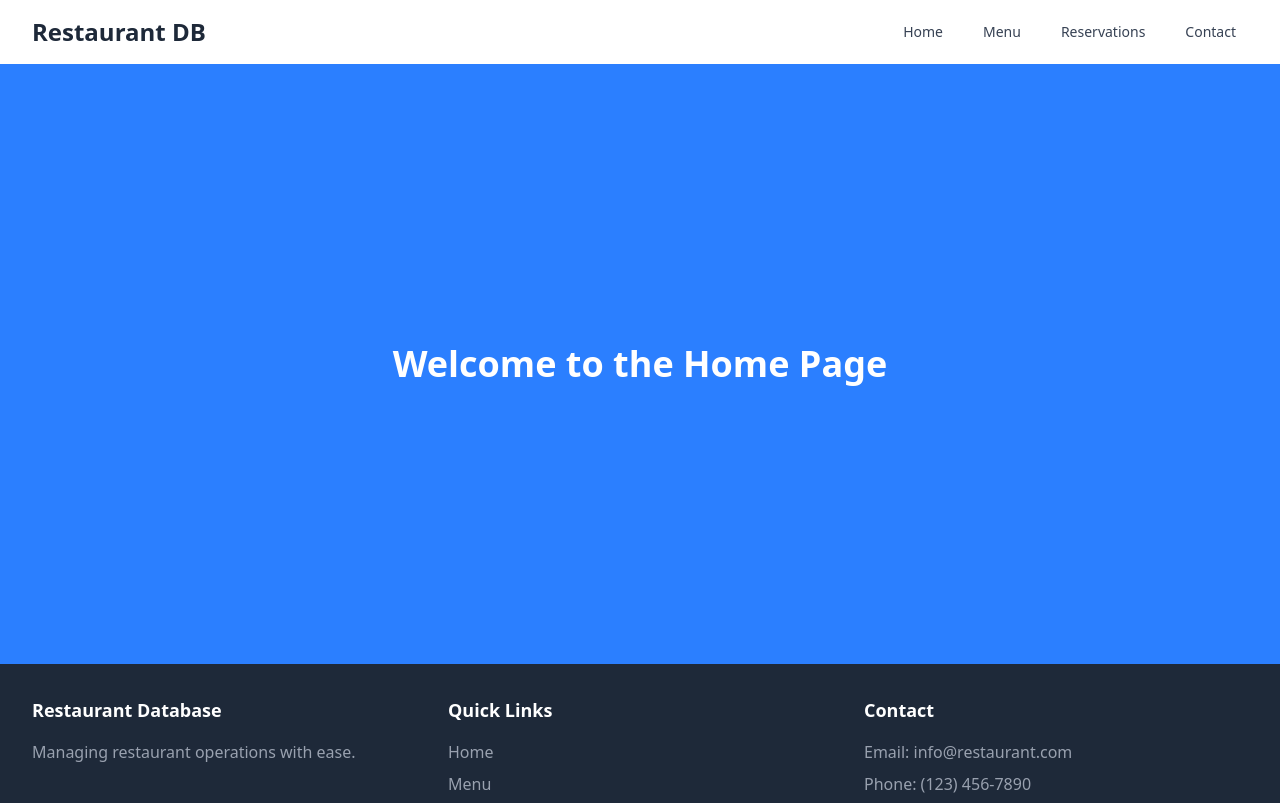
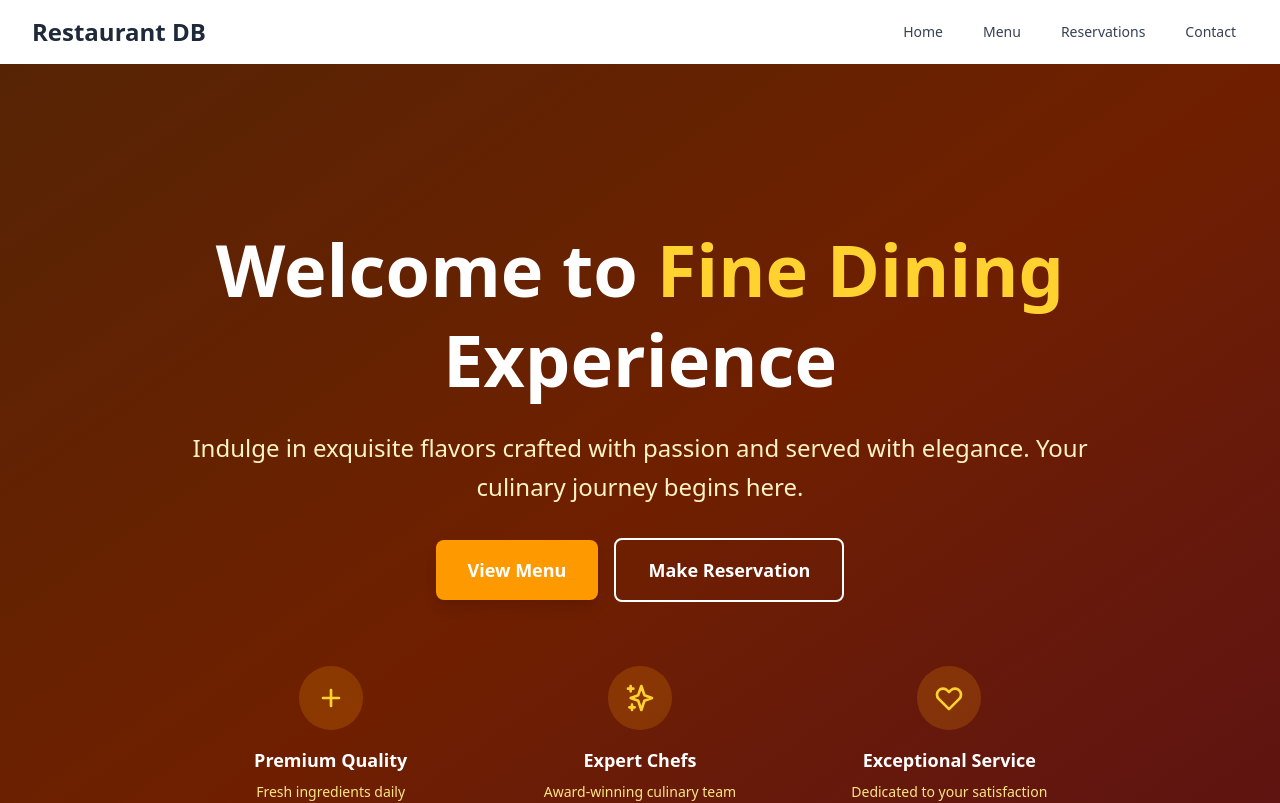
Before and after one commit to Mohammadrafi10/resturant-database, a React (Vite) app in the folder frontend/: page / in a window 1280 px wide. Shown: the top 803 px of the page. Built offline with nearby package versions, Linux system fonts and the light colour scheme.

Commit message:
Replace welcome message with Hero component in Home page layout

```diff
--- /dev/null
+++ b/frontend/src/components/layout/Hero.jsx
@@ -0,0 +1,80 @@
+import React from 'react'
+
+function Hero() {
+  return (
+    <section className="relative bg-gradient-to-br from-amber-900 via-orange-800 to-red-900 text-white overflow-hidden">
+      {/* Background overlay */}
+      <div className="absolute inset-0 bg-black opacity-30"></div>
+
+      <div className="relative max-w-7xl mx-auto px-4 sm:px-6 lg:px-8 py-24 sm:py-32 lg:py-40">
+        <div className="max-w-4xl mx-auto text-center">
+          {/* Main heading */}
+          <h1 className="text-5xl sm:text-6xl lg:text-7xl font-extrabold mb-6 leading-tight">
+            Welcome to{' '}
+            <span className="text-amber-300">Fine Dining</span>
+            <br />
+            Experience
+          </h1>
+
+          {/* Subheading */}
+          <p className="text-xl sm:text-2xl text-amber-100 mb-8 leading-relaxed">
+            Indulge in exquisite flavors crafted with passion and served with elegance.
+            Your culinary journey begins here.
+          </p>
+
+          {/* CTA Buttons */}
+          <div className="flex flex-col sm:flex-row gap-4 justify-center items-center">
+            <button className="bg-amber-500 hover:bg-amber-600 text-white font-semibold px-8 py-4 rounded-lg text-lg transition-all duration-300 transform hover:scale-105 shadow-lg hover:shadow-xl">
+              View Menu
+            </button>
+            <button className="bg-transparent border-2 border-white hover:bg-white hover:text-gray-900 text-white font-semibold px-8 py-4 rounded-lg text-lg transition-all duration-300 transform hover:scale-105">
+              Make Reservation
+            </button>
+          </div>
+
+          {/* Feature highlights */}
+          <div className="mt-16 grid grid-cols-1 sm:grid-cols-3 gap-8 text-center">
+            <div className="flex flex-col items-center">
+              <div className="bg-amber-500/20 rounded-full p-4 mb-4">
+                <svg className="w-8 h-8 text-amber-300" fill="none" stroke="currentColor" viewBox="0 0 24 24">
+                  <path strokeLinecap="round" strokeLinejoin="round" strokeWidth={2} d="M12 6v6m0 0v6m0-6h6m-6 0H6" />
+                </svg>
+              </div>
+              <h3 className="text-lg font-semibold mb-2">Premium Quality</h3>
+              <p className="text-amber-200 text-sm">Fresh ingredients daily</p>
+            </div>
+
+            <div className="flex flex-col items-center">
+              <div className="bg-amber-500/20 rounded-full p-4 mb-4">
+                <svg className="w-8 h-8 text-amber-300" fill="none" stroke="currentColor" viewBox="0 0 24 24">
+                  <path strokeLinecap="round" strokeLinejoin="round" strokeWidth={2} d="M5 3v4M3 5h4M6 17v4m-2-2h4m5-16l2.286 6.857L21 12l-5.714 2.143L13 21l-2.286-6.857L5 12l5.714-2.143L13 3z" />
+                </svg>
+              </div>
+              <h3 className="text-lg font-semibold mb-2">Expert Chefs</h3>
+              <p className="text-amber-200 text-sm">Award-winning culinary team</p>
+            </div>
+
+            <div className="flex flex-col items-center">
+              <div className="bg-amber-500/20 rounded-full p-4 mb-4">
+                <svg className="w-8 h-8 text-amber-300" fill="none" stroke="currentColor" viewBox="0 0 24 24">
+                  <path strokeLinecap="round" strokeLinejoin="round" strokeWidth={2} d="M4.318 6.318a4.5 4.5 0 000 6.364L12 20.364l7.682-7.682a4.5 4.5 0 00-6.364-6.364L12 7.636l-1.318-1.318a4.5 4.5 0 00-6.364 0z" />
+                </svg>
+              </div>
+              <h3 className="text-lg font-semibold mb-2">Exceptional Service</h3>
+              <p className="text-amber-200 text-sm">Dedicated to your satisfaction</p>
+            </div>
+          </div>
+        </div>
+      </div>
+
+      {/* Decorative bottom wave */}
+      <div className="absolute bottom-0 left-0 right-0">
+        <svg className="w-full h-12 sm:h-16 lg:h-20" fill="white" viewBox="0 0 1200 120" preserveAspectRatio="none">
+          <path d="M0,0 C150,100 350,0 600,50 C850,100 1050,0 1200,50 L1200,120 L0,120 Z"></path>
+        </svg>
+      </div>
+    </section>
+  )
+}
+
+export default Hero
--- a/frontend/src/pages/Home.jsx
+++ b/frontend/src/pages/Home.jsx
@@ -2,15 +2,14 @@ import React from "react";
 import Navbar from "../components/layout/Navbar";
 import Footer from "../components/layout/Footer";
 import Content from "../components/layout/Content";
+import Hero from "../components/layout/Hero";
 
 function Home() {
   return (
     <div className="flex flex-col min-h-screen bg-gray-50 w-full">
       <Navbar />
       <Content>
-        <div className="w-full min-h-[calc(100vh-200px)] bg-blue-500 flex justify-center items-center">
-          <h1 className="text-4xl font-bold text-white">Welcome to the Home Page</h1>
-        </div>
+        <Hero />
       </Content>
       <Footer />
     </div>
```
